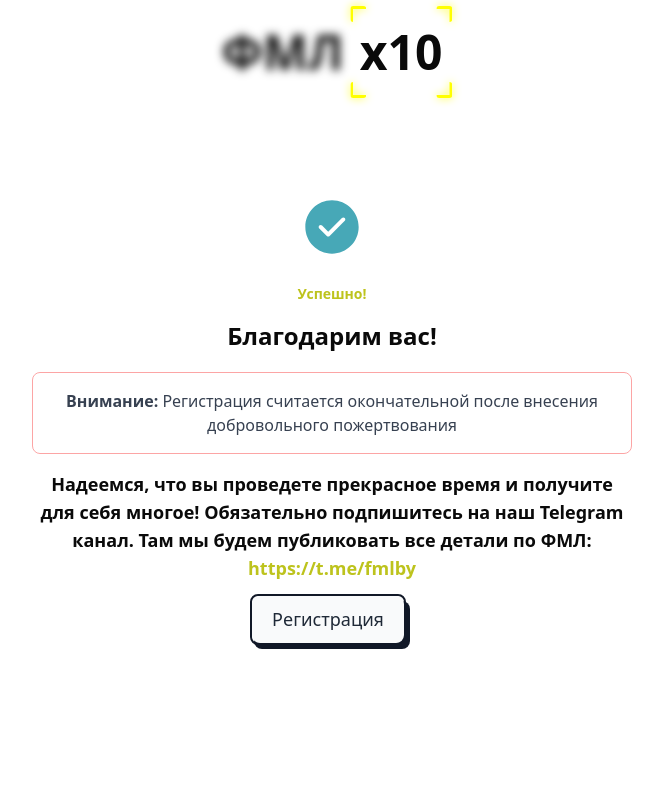
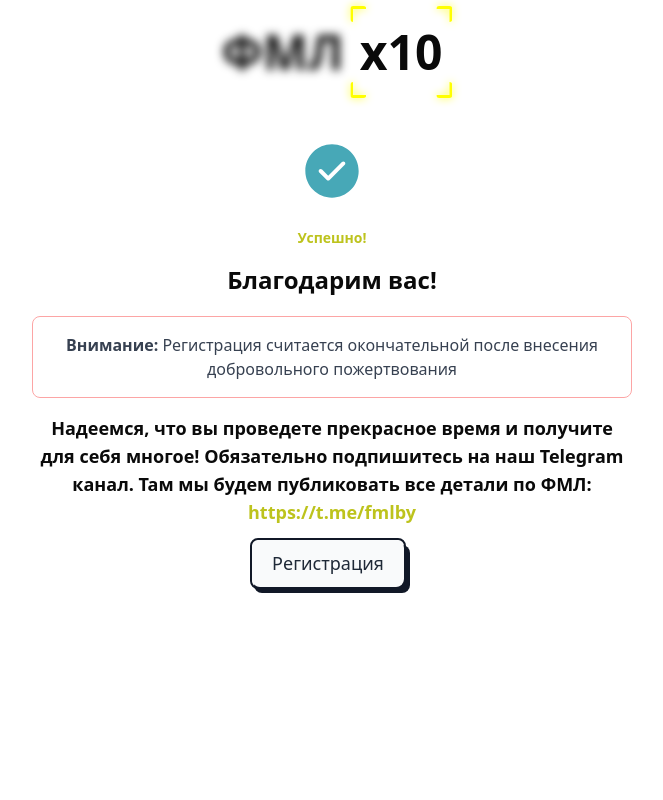
Before and after one commit to LashaLoi/fml, a Next.js app: page /info in a window 1280 px wide. Shown: the top 800 px of the page, without its empty margins (308-971 px from the left). Built offline with nearby package versions, Linux system fonts and the light colour scheme.

Commit message:
update info

```diff
--- a/pages/info.tsx
+++ b/pages/info.tsx
@@ -3,7 +3,7 @@ import Link from "next/link";
 
 export default function Info() {
   return (
-    <section className="py-24 sm:mb-[140px] mb-0">
+    <section className="py-10 sm:mb-[140px] mb-0">
       <div className="container px-4 mx-auto">
         <div className="mx-auto text-center">
           <motion.span
```
